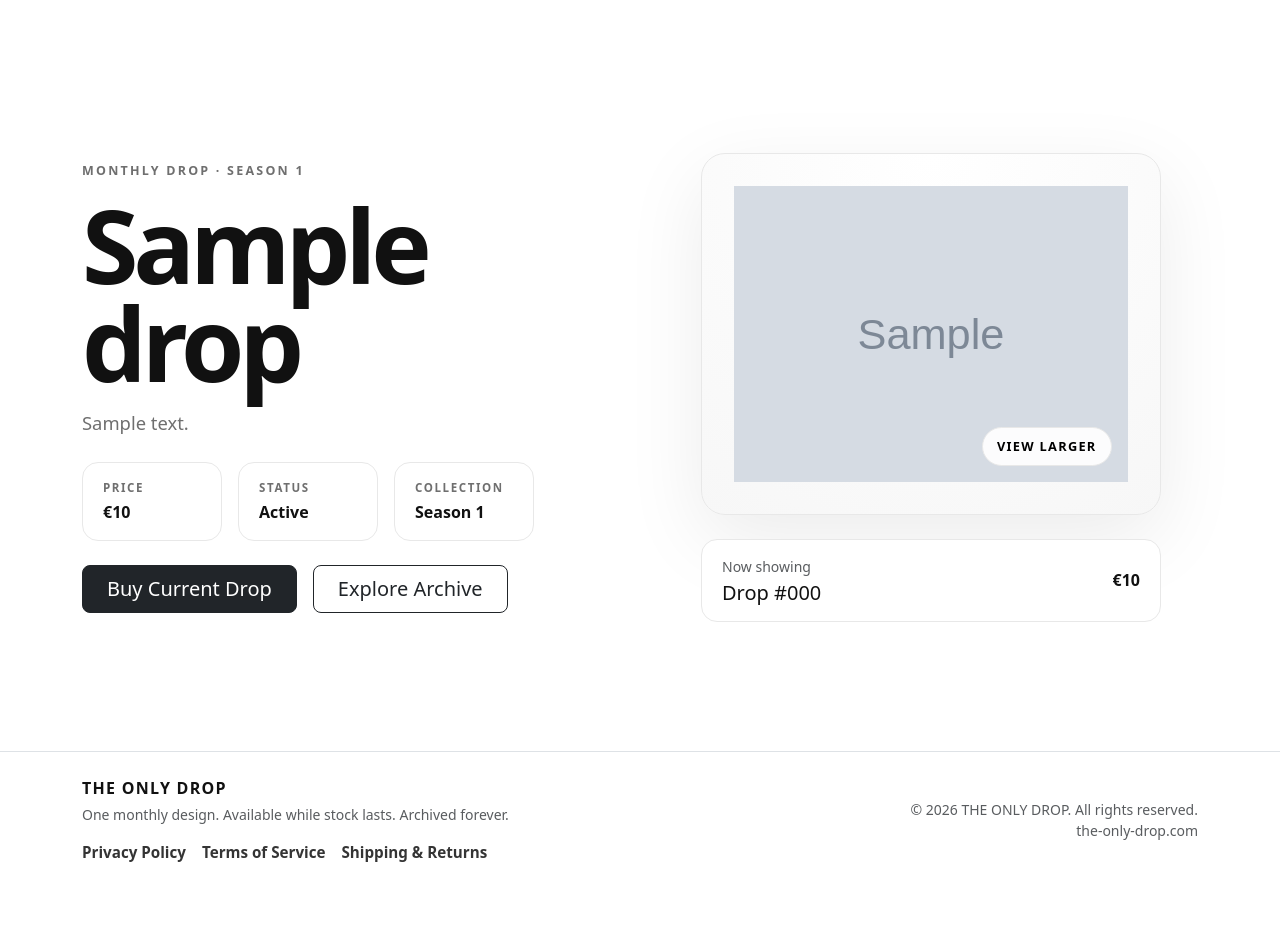
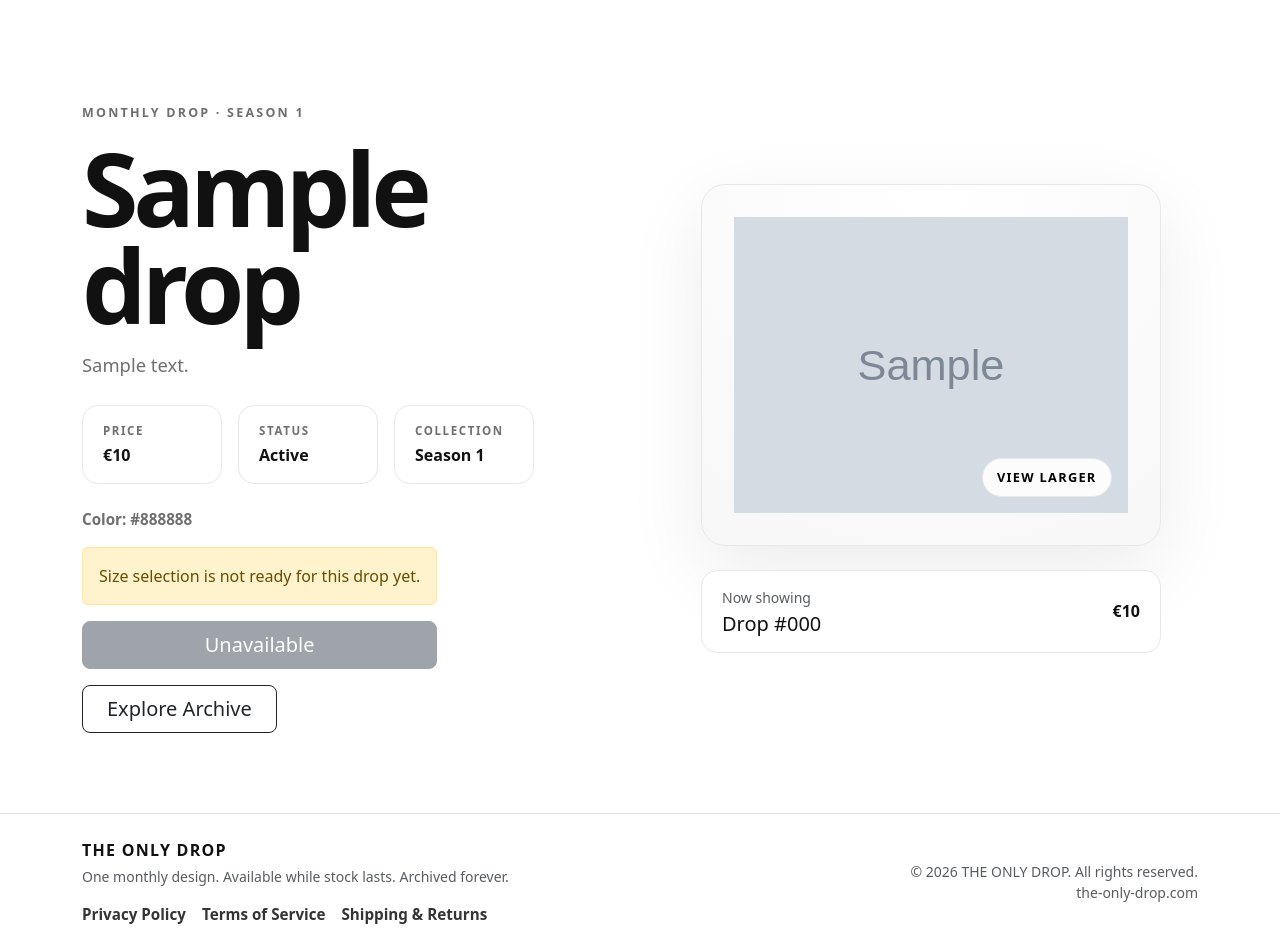
Before and after one commit to pedrosimao-work/the-only-tee, a Flask app: page / in a window 1280 px wide. Shown: the part 57-1006 px from the top of the page. Before the commit the page ends 919 px from the top, so only its background shows below. Run offline with Flask 3, Linux system fonts and the light colour scheme; tables that the repository leaves empty hold one stand-in row (values such as "Sample post"); grey boxes marked "Sample" are stand-in pictures.

Commit message:
Add checkout size selection

```diff
--- a/app/constants.py
+++ b/app/constants.py
@@ -11,7 +11,7 @@ VALID_DROP_STATUSES = (  # Store all valid drop statuses in one reusable tuple
 
 
 DROP_PRODUCT_TYPE_TSHIRT = "t-shirt"  # Store the current supported product type for monthly drops
-
+DROP_SIZE_ORDER = ["XS", "S", "M", "L", "XL", "2XL", "3XL", "4XL", "5XL"]  # Store the preferred storefront size display order
 
 VALID_PRODUCT_TYPES = (  # Store all valid product types supported by the platform
     DROP_PRODUCT_TYPE_TSHIRT,  # Allow T-shirt drops as the current product category
--- a/app/static/css/styles.css
+++ b/app/static/css/styles.css
@@ -377,3 +377,66 @@ a { /* Target all links */
     opacity: 1; /* Make the footer link fully visible on hover */
     text-decoration: underline; /* Add underline on hover for clarity */
 } /* End footer link hover styling block */
+
+.drop-color-note { /* Target the fixed color note inside the checkout form */
+    color: var(--color-muted); /* Use muted text so the note supports the size selector */
+    font-size: 0.95rem; /* Keep the fixed color note readable but secondary */
+    font-weight: 600; /* Make the fixed color note feel intentional */
+} /* End the drop color note styling block */
+
+.checkout-size-label { /* Target the size selector label */
+    color: var(--color-text); /* Use the main text color for readability */
+    font-size: 0.85rem; /* Keep the label compact */
+    font-weight: 800; /* Make the size label strong */
+    letter-spacing: 0.08rem; /* Add brand-style letter spacing */
+    text-transform: uppercase; /* Make the label feel like product UI */
+} /* End the checkout size label styling block */
+
+.size-options { /* Target the wrapper around size buttons */
+    max-width: 420px; /* Keep size buttons from stretching too far on desktop */
+} /* End the size options wrapper styling block */
+
+.size-option { /* Target each visible size selection button */
+    border-radius: 999px; /* Make size options pill-shaped */
+    font-size: 0.9rem; /* Keep size text compact */
+    font-weight: 700; /* Make size labels strong */
+    min-width: 58px; /* Give each size button a consistent clickable width */
+    padding: 0.55rem 0.9rem; /* Add comfortable spacing inside each size button */
+} /* End the size option styling block */
+
+.drop-checkout-form .btn-check:checked + .size-option { /* Target the selected size button inside the checkout form */
+    background-color: #111111; /* Fill the selected size button with a reliable dark color */
+    border-color: #111111; /* Match the selected border to the dark background */
+    color: #ffffff; /* Make the selected size text clearly visible */
+} /* End the selected size button styling block */
+
+.drop-checkout-form .btn-check:focus + .size-option { /* Target keyboard focus on size buttons */
+    box-shadow: 0 0 0 0.2rem rgba(17, 17, 17, 0.18); /* Add a subtle accessible focus ring */
+} /* End the size button focus styling block */
+
+.drop-checkout-form .size-option:hover { /* Target size buttons on hover */
+    background-color: #111111; /* Fill hovered size buttons with dark color */
+    border-color: #111111; /* Match hovered border to the dark background */
+    color: #ffffff; /* Make hovered size text clearly visible */
+} /* End the size button hover styling block */
+
+.drop-checkout-form .alert { /* Target alerts inside the checkout form */
+    max-width: 420px; /* Keep checkout form alerts aligned with the size selector width */
+} /* End checkout form alert styling block */
+
+.hero-actions { /* Target the homepage action area */
+    align-items: flex-start; /* Keep action elements aligned cleanly to the left on desktop */
+    display: flex; /* Use flexbox for controlled vertical spacing */
+    flex-direction: column; /* Stack checkout form and archive link vertically */
+    gap: 1rem; /* Add clean spacing between checkout and archive actions */
+} /* End the homepage action area styling block */
+
+.archive-action-link { /* Target the secondary archive button near checkout */
+    width: fit-content; /* Keep the archive button from stretching awkwardly on desktop */
+} /* End the archive action link styling block */
+
+@media (max-width: 575.98px) { /* Target small mobile screens */
+    .archive-action-link { /* Target the archive button on mobile */
+        width: 100%; /* Make the archive button full-width on mobile for clean stacking */
+    } /* End the mobile archive button styling block */
+} /* End the small mobile media query */
--- /dev/null
+++ b/app/templates/components/drop_checkout_form.html
@@ -0,0 +1,28 @@
+{% set available_sizes = active_drop.get_available_sizes() %} <!-- Read available sizes from the active drop -->
+
+<form method="POST" action="{{ url_for('checkout.current_drop_checkout') }}" class="drop-checkout-form"> <!-- Create a POST form to start Stripe Checkout -->
+    {% if active_drop.shirt_color %} <!-- Check if the active drop has a selected shirt color -->
+    <p class="drop-color-note mb-3">Color: {{ active_drop.shirt_color }}</p> <!-- Show the fixed color because customers only choose size -->
+    {% endif %} <!-- End the selected color condition -->
+
+    {% if available_sizes %} <!-- Check if the active drop has available sizes -->
+    <div class="mb-4"> <!-- Create spacing around the size selector -->
+        <p class="checkout-size-label mb-2">Select size</p> <!-- Display the size selector label -->
+
+        <div class="size-options d-flex flex-wrap gap-2"> <!-- Create a responsive group for size buttons -->
+            {% for size in available_sizes %} <!-- Loop through each available size -->
+            <input class="btn-check" type="radio" name="selected_size" id="{{ checkout_form_id }}Size{{ loop.index }}" value="{{ size }}" required {% if loop.first %}checked{% endif %}> <!-- Create one selectable size input -->
+            <label class="btn btn-outline-dark size-option" for="{{ checkout_form_id }}Size{{ loop.index }}">{{ size }}</label> <!-- Create the visible size button -->
+            {% endfor %} <!-- End the available size loop -->
+        </div> <!-- Close the size options group -->
+    </div> <!-- Close the size selector spacing wrapper -->
+
+    <button type="submit" class="btn btn-dark btn-lg px-4 w-100 w-sm-auto">Buy Current Drop</button> <!-- Submit the selected size to Stripe Checkout -->
+    {% else %} <!-- Run this block if no sizes are available -->
+    <div class="alert alert-warning" role="alert"> <!-- Create a visible unavailable message -->
+        Size selection is not ready for this drop yet. <!-- Tell the customer/admin that checkout cannot start without sizes -->
+    </div> <!-- Close the unavailable message -->
+
+    <button type="button" class="btn btn-secondary btn-lg px-4 w-100 w-sm-auto" disabled>Unavailable</button> <!-- Show a disabled checkout button -->
+    {% endif %} <!-- End the available sizes condition -->
+</form> <!-- Close the Stripe Checkout form -->
--- a/app/templates/home.html
+++ b/app/templates/home.html
@@ -14,9 +14,9 @@
 
                 <div class="product-showcase mobile-product-showcase mx-auto mb-4 d-lg-none"> <!-- Show the product image on mobile right after the description -->
                     <div class="product-frame"> <!-- Create the main product visual frame -->
-                        {% with carousel_id = "desktopDropCarousel" %} <!-- Set a unique carousel ID for the desktop carousel -->
+                        {% with carousel_id = "mobileDropCarousel" %} <!-- Set a unique carousel ID for the mobile carousel -->
                             {% include "components/drop_mockup_visual.html" %} <!-- Render the active drop mockup image or carousel -->
-                        {% endwith %} <!-- End the desktop carousel ID context -->
+                        {% endwith %} <!-- End the mobile carousel ID context -->
                     </div> <!-- Close the product visual frame -->
 
                     <div class="product-summary mt-3"> <!-- Create a compact summary card below the product visual -->
@@ -43,20 +43,21 @@
                     </div> <!-- Close the collection metadata box -->
                 </div> <!-- Close the metadata area -->
 
-                <div class="d-grid d-sm-flex gap-3"> <!-- Create responsive action buttons that stack on mobile -->
-                    <form method="POST" action="{{ url_for('checkout.current_drop_checkout') }}"> <!-- Create a POST form to start Stripe Checkout for the active drop -->
-                        <button type="submit" class="btn btn-dark btn-lg px-4 w-100 w-sm-auto">Buy Current Drop</button> <!-- Submit the customer to Stripe-hosted Checkout -->
-                    </form> <!-- Close the Stripe Checkout form -->
-                    <a href="{{ url_for('main.archive') }}" class="btn btn-outline-dark btn-lg px-4">Explore Archive</a> <!-- Add the archive navigation button -->
-                </div> <!-- Close the action button wrapper -->
+                <div class="hero-actions"> <!-- Create a dedicated action area for checkout and secondary navigation -->
+                    {% with checkout_form_id = "currentDropCheckout" %} <!-- Set a unique ID prefix for the checkout size inputs -->
+                        {% include "components/drop_checkout_form.html" %} <!-- Render the current drop checkout form with size selection -->
+                    {% endwith %} <!-- End the checkout form ID context -->
+
+                    <a href="{{ url_for('main.archive') }}" class="btn btn-outline-dark btn-lg px-4 archive-action-link">Explore Archive</a> <!-- Add the archive navigation button below checkout -->
+                </div> <!-- Close the hero action area -->
             </div> <!-- Close the left column -->
 
             <div class="col-lg-6 d-none d-lg-block"> <!-- Show the product presentation as a right column only on desktop -->
                 <div class="product-showcase mx-auto"> <!-- Create a centered product showcase wrapper -->
                     <div class="product-frame"> <!-- Create the main product visual frame -->
-                        {% with carousel_id = "mobileDropCarousel" %} <!-- Set a unique carousel ID for the mobile carousel -->
+                        {% with carousel_id = "desktopDropCarousel" %} <!-- Set a unique carousel ID for the desktop carousel -->
                             {% include "components/drop_mockup_visual.html" %} <!-- Render the active drop mockup image or carousel -->
-                        {% endwith %} <!-- End the mobile carousel ID context -->
+                        {% endwith %} <!-- End the desktop carousel ID context -->
                     </div> <!-- Close the product visual frame -->
 
                     <div class="product-summary mt-4"> <!-- Create a summary card below the product visual -->
```
Also changed, not shown: app/checkout/routes.py (+14 -1 lines), app/models.py (+31 -1 lines), app/services/printify.py (+61 -1 lines), app/services/stripe_checkout.py (+22 -20 lines), migrations/versions/1c7f82702348_add_checkout_size_selection_fields.py (added, +40 -0 lines).
